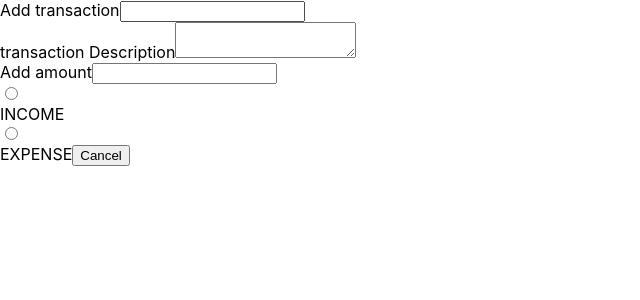
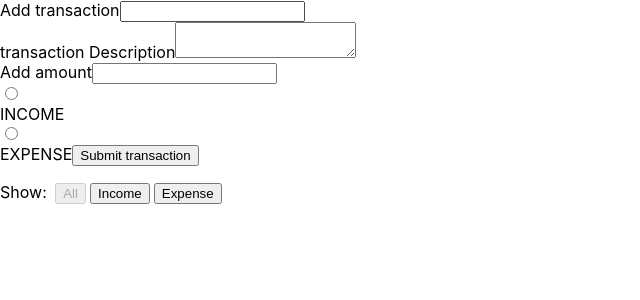
Before and after one commit to AkileshRao/ReactExpenseCalculator, a React (Create React App) app: page / in a window 1280 px wide. Shown: the top 300 px of the page, without its empty margins (0-640 px from the left). Built offline with nearby package versions, Linux system fonts and the light colour scheme.

Commit message:
Redid folder structure and cleaned code

```diff
--- a/src/App.js
+++ b/src/App.js
@@ -1,5 +1,5 @@
 import React from 'react';
-import Main from './components/main/Main';
+import Main from './components/Main';
 import './App.css';
 
 function App() {
--- /dev/null
+++ b/src/components/Footer.tsx
@@ -0,0 +1,20 @@
+import React from 'react'
+import FilterLink from '../containers/FilterLink'
+import { FilterTypes } from '../redux/actions/index';
+
+const Footer = () => (
+    <div>
+        <span>Show: </span>
+        <FilterLink filter={FilterTypes.ALL}>
+            All
+        </FilterLink>
+        <FilterLink filter={FilterTypes.INCOME}>
+            Income
+        </FilterLink>
+        <FilterLink filter={FilterTypes.EXPENSE}>
+            Expense
+        </FilterLink>
+    </div>
+)
+
+export default Footer
--- a/src/components/main/Main.jsx
+++ b/src/components/Main.jsx
@@ -1,12 +1,14 @@
 import React from 'react';
 import AddTransactionForm from '../containers/AddTransactionForm';
 import TransactionListContainer from '../containers/TransactionListContainer';
+import Footer from './Footer';
 
-const  Main = () => {
-    return(
+const Main = () => {
+    return (
         <div>
             <AddTransactionForm />
             <TransactionListContainer />
+            <Footer />
         </div>
     )
 }
--- a/src/components/Transactions/transactionList/transactionItem/TransactionItem.tsx
+++ b/src/components/TransactionItem.tsx
@@ -1,9 +1,10 @@
 import React from 'react'
-import { ITransaction } from '../../../../redux/actions';
+import { ITransaction } from '../redux/actions';
 
 const TransactionItem = (item: ITransaction) => {
     return (
         <div>
+            <p>{item.transactionId}</p>
             <h1>{item.transactionTitle}</h1>
             <p>{item.transactionDescription}</p>
             <p>{item.transactionAmount}</p>
--- a/src/components/Transactions/transactionList/TransactionList.tsx
+++ /dev/null
@@ -1,13 +0,0 @@
-import React from 'react';
-import TransactionItem from './transactionItem/TransactionItem';
-
-
-const TransactionList = ({ transactions }: any) => (
-    <ul>
-        {transactions.map((transaction: any, id: number) => (
-            <TransactionItem key={id} {...transaction} />
-        ))}
-    </ul>
-)
-
-export default TransactionList;
--- a/src/components/containers/AddTransactionForm.tsx
+++ b/src/containers/AddTransactionForm.tsx
@@ -1,14 +1,14 @@
 import { connect } from 'react-redux';
 import React, { useState, useEffect } from 'react'
-import { Input, Button, Textarea } from '../../util/formComponents';
-import { addTransaction } from '../../redux/actions/index';
+import { Input, Button, Textarea } from '../util/formComponents';
+import { addTransaction } from '../redux/actions/index';
 import axios from 'axios';
 
 const url = "http://localhost:3001";
 
 const AddTransactionForm = ({ dispatch }: any) => {
     let initialState = {
-        id: 0,
+        transactionId: 0,
         transactionTitle: '',
         transactionDescription: '',
         transactionAmount: 0,
@@ -39,9 +39,9 @@ const AddTransactionForm = ({ dispatch }: any) => {
         }));
     }
 
-    useEffect(() => {
-        console.log(transaction);
-    })
+    // useEffect(() => {
+    //     console.log(transaction);
+    // })
     return (
         <div>
             <form onSubmit={handleSubmit}>
@@ -74,7 +74,7 @@ const AddTransactionForm = ({ dispatch }: any) => {
                     inputType={'radio'}
                     handleChange={handleInput}
                 />EXPENSE
-                <Button action={handleSubmit}>Submit transaction</Button>
+                <Button action={handleSubmit} value='Submit transaction' />
             </form>
         </div >
     )
--- /dev/null
+++ b/src/containers/FilterLink.tsx
@@ -0,0 +1,31 @@
+import React from 'react';
+import { connect } from 'react-redux';
+import { setFilter } from '../redux/actions/index';
+
+const Link = ({ active, children, onClick }: any) => (
+    <button
+        onClick={onClick}
+        disabled={active}
+        style={{
+            marginLeft: '4px',
+        }}
+    >
+        {children}
+    </button>
+)
+
+const mapStateToProps = (state: any, ownProps: any) => ({
+    active: ownProps.filter === state.setFilter
+})
+
+const mapDispatchToProps = (dispatch: any, ownProps: any) => {
+    console.log(ownProps);
+    return {
+        onClick: () => dispatch(setFilter(ownProps.filter))
+    }
+}
+
+export default connect(
+    mapStateToProps,
+    mapDispatchToProps
+)(Link)
--- a/src/components/containers/TransactionListContainer.ts
+++ b/src/containers/TransactionListContainer.tsx
@@ -1,9 +1,20 @@
+import React from 'react';
 import { connect } from 'react-redux';
-import TransactionList from '../Transactions/transactionList/TransactionList';
-import { FilterTypes, ITransaction } from '../../redux/actions/index';
+import TransactionItem from '../components/TransactionItem';
+import { FilterTypes, ITransaction } from '../redux/actions/index';
+
+const TransactionList = ({ transactions }: any) => (
+    <div>
+        <ul>
+            {transactions.map((transaction: ITransaction, id: number) => (
+                <TransactionItem key={id} {...transaction} />
+            ))}
+        </ul>
+    </div>
+)
 
 const getList = (transactions: ITransaction[], filter: any) => {
-    console.log(transactions);
+    // console.log(transactions);
     switch (filter) {
         case FilterTypes.ALL:
             return transactions;
@@ -17,6 +28,7 @@ const getList = (transactions: ITransaction[], filter: any) => {
 }
 
 const mapStateToProps = (state: any) => {
+    // console.log(state)
     return {
         transactions: getList(state.transactions, state.setFilter)
     }
--- a/src/redux/actions/index.ts
+++ b/src/redux/actions/index.ts
@@ -1,4 +1,5 @@
 export interface ITransaction {
+    transactionId: number;
     transactionTitle: string;
     transactionDescription: string;
     transactionAmount: number;
--- a/src/redux/reducers/index.ts
+++ b/src/redux/reducers/index.ts
@@ -10,7 +10,6 @@ const setFilter = (state = FilterTypes.ALL, action: any) => {
         default:
             return state;
     }
-
 }
 
 export default combineReducers({
--- a/src/redux/reducers/transactions.ts
+++ b/src/redux/reducers/transactions.ts
@@ -4,6 +4,7 @@ const transactions = (state = [], action: any) => {
             return [
                 ...state,
                 {
+                    transactionId : state.length,
                     transactionTitle: action.transactionTitle,
                     transactionDescription: action.transactionDescription,
                     transactionAmount: action.transactionAmount,
--- a/src/util/formComponents/Button.tsx
+++ b/src/util/formComponents/Button.tsx
@@ -3,6 +3,7 @@ import React from 'react';
 interface IButtonParams {
     type?: string;
     action: any;
+    value: string;
 }
 
 const Button: React.FunctionComponent<IButtonParams> = (props) => {
@@ -10,7 +11,7 @@ const Button: React.FunctionComponent<IButtonParams> = (props) => {
         <button
             className={props.type === "submit" ? "btn btn-submit" : "btn btn-cancel"}
             onClick={props.action}>
-            {props.type === "submit" ? "Submit" : "Cancel"}
+            {props.value}
         </button>
     );
 };
```
